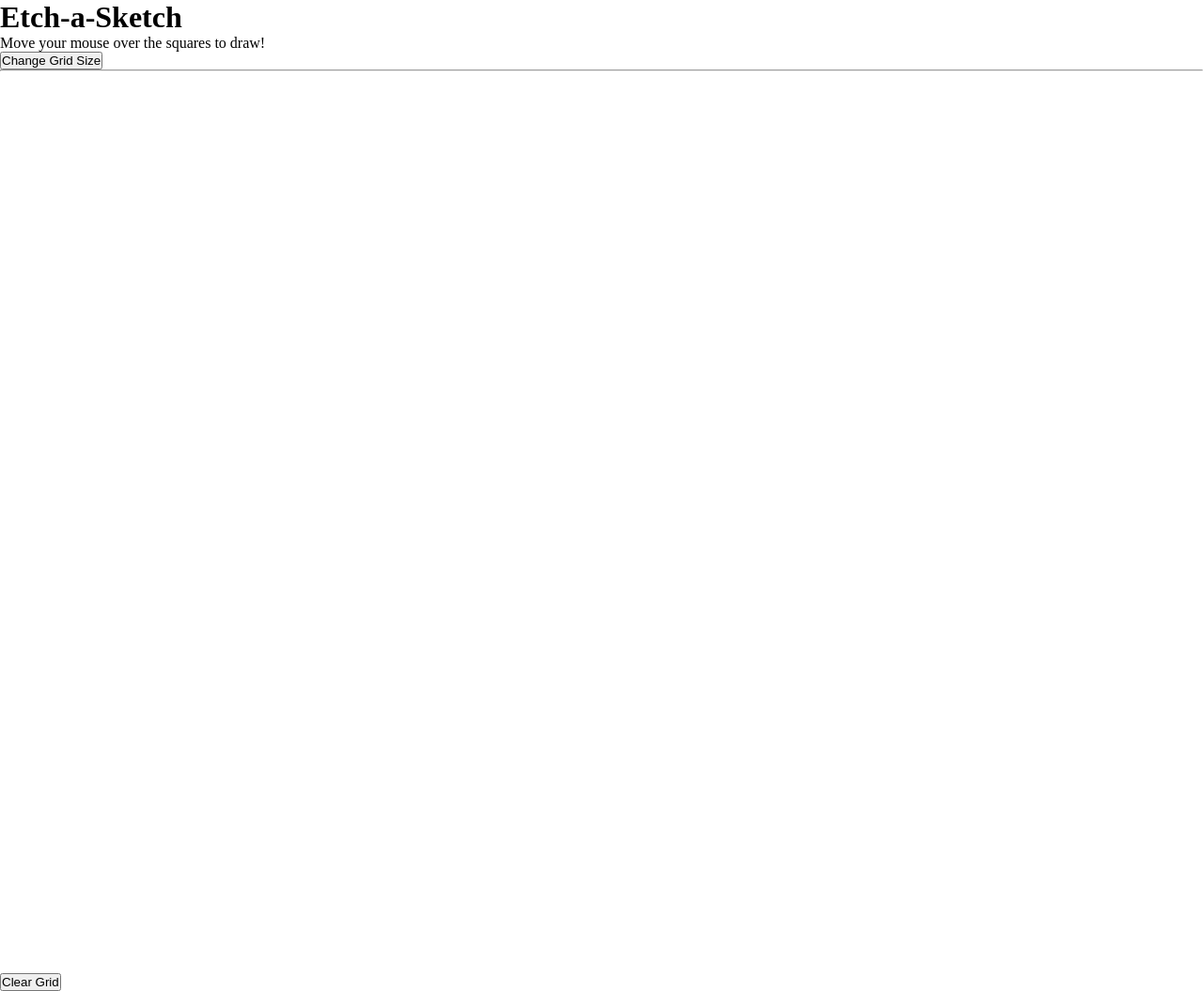
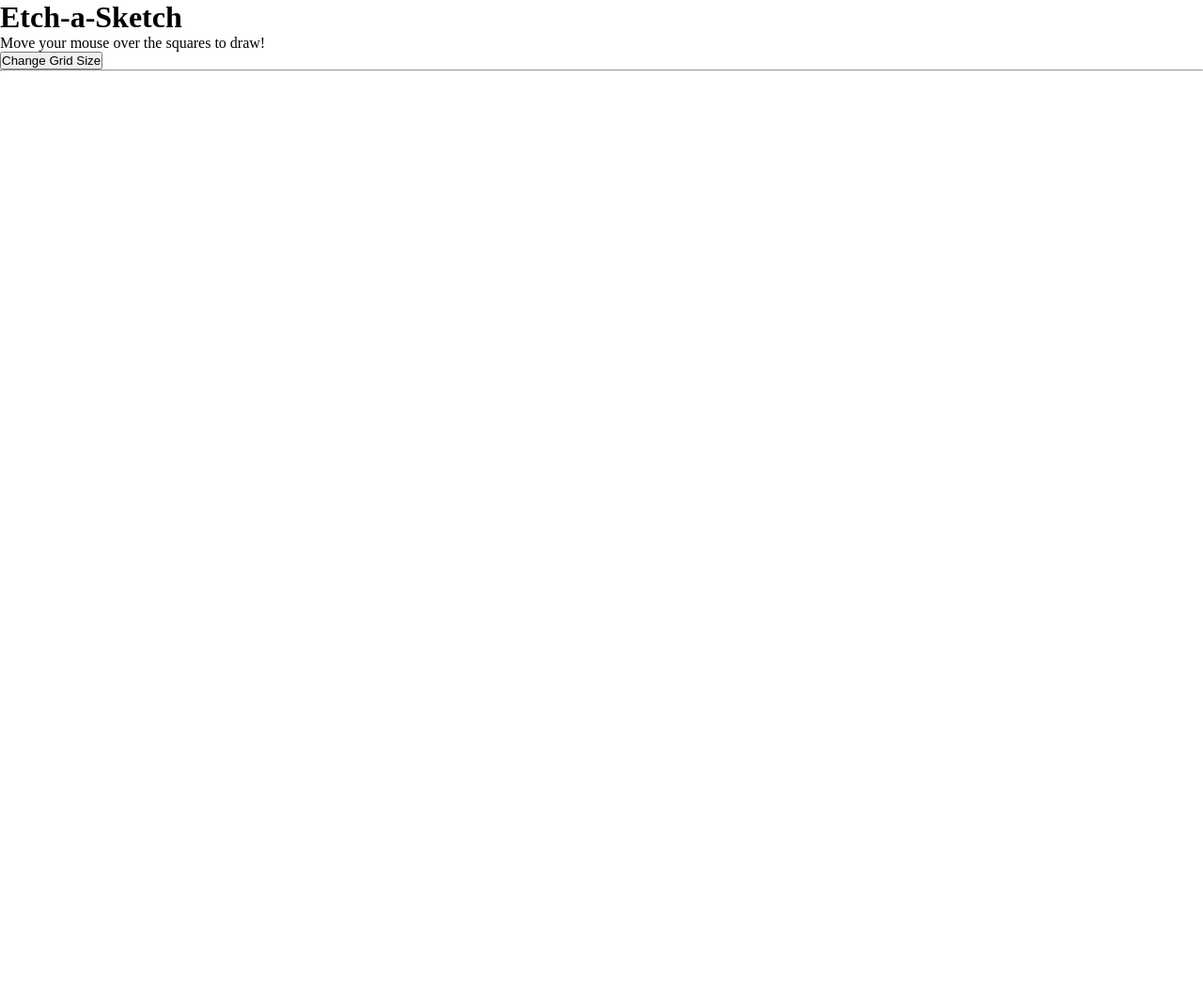
Before and after one commit to sam53-code/etch-a-sketch, a plain HTML site: page index.html in a window 1280 px wide. Shown: the whole page at 94% size. Drawn offline with Linux system fonts and the light colour scheme.

Commit message:
remove clear button

```diff
--- a/index.html
+++ b/index.html
@@ -12,7 +12,6 @@
     <main class="container">
       <h1>Etch-a-Sketch</h1>
       <p>Move your mouse over the squares to draw!</p>
-
       <hr />
 
       <div
@@ -20,8 +19,6 @@
         class="gridContainer"
         aria-label="Drawing grid"
       ></div>
-
-      <button id="clearBtn" type="button">Clear Grid</button>
     </main>
   </body>
 </html>
```
